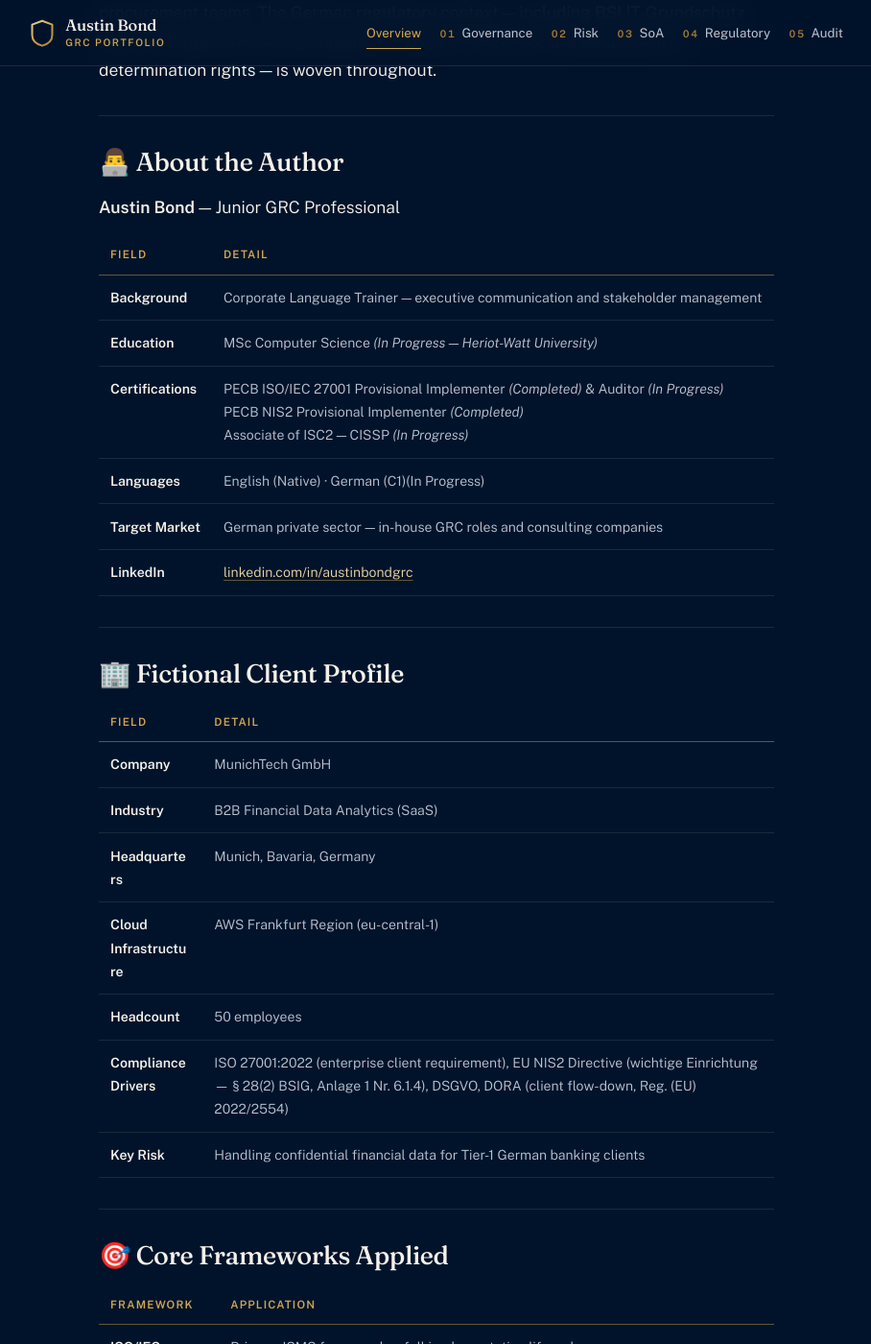
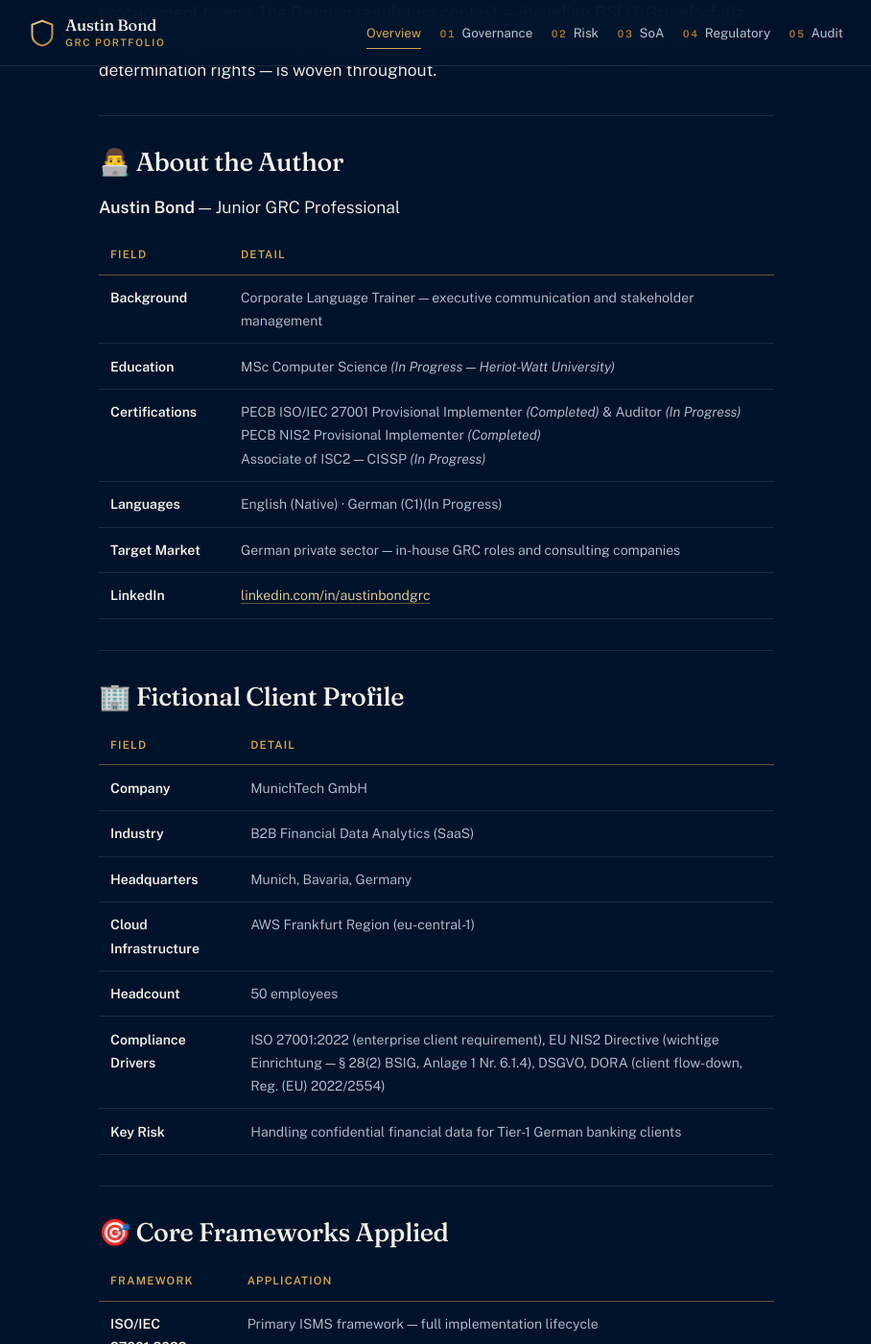
Before and after one commit to austinbondgrc/grc-portfolio, a Jekyll site: the page built from index.md, in a window 1280 px wide and 1400 px high, scrolled down 771 px. Shown: the whole window at 96% size, without its empty margins (185-1093 px from the left). Built offline with Jekyll 4.4.1, drawn with Linux system fonts in a browser that asks for light colours.

Commit message:
Give the table label column a floor so labels stop breaking mid-word
overflow-wrap:anywhere lets a table shrink into a phone, but it also feeds
the layout algorithm a break-anywhere minimum, so the Field/Document column
in every label-and-detail table collapsed to as little as 28px and split its
own labels ("Headcou|nt", "Infrastru|cture"). Floor the first column at
8.5rem, and at 7rem below 760px where the reading column needs the room.

Measured across all 26 tables at 1280/375/320px: zero tables overflow and
zero labels break mid-word, against 13/39/43 at the same widths before.

```diff
--- a/assets/css/site.css
+++ b/assets/css/site.css
@@ -500,8 +500,19 @@ html:not(.js) .nav__links{flex-wrap:wrap;row-gap:.25rem}
   border-bottom:1px solid var(--rule-hair);
   color:var(--text-soft);
   vertical-align:top;
+  /* `anywhere` is what lets a three-column table shrink into a phone instead of
+     scrolling the page sideways. On its own it also lets the label column
+     collapse to a few characters and split its own labels ("Compan|y",
+     "Headqua|rters"), because a break-anywhere minimum is all the layout
+     algorithm needs. The floor below is what stops that. */
   overflow-wrap:anywhere;
 }
+/* The label column in every table here — Field, Document, Framework,
+   Regulation — carries a plain word or two rather than a long token, so it can
+   be given a floor: wide enough for the longest label word at the table's
+   .88rem, narrow enough to leave a phone's reading column the majority of the
+   width. Cells that still cannot fit a word break it rather than overflow. */
+.prose tbody td:first-child{min-width:8.5rem}
 /* Guarded: on a touch screen `:hover` sticks after the tap and leaves one row
    washed out until the next tap. */
 @media (hover:hover){
@@ -669,6 +680,10 @@ html:not(.js) .nav__links{flex-wrap:wrap;row-gap:.25rem}
      short rows a few dozen pixels shy of the container's right edge. */
   .prose table{font-size:.84rem}
   .prose thead th,.prose tbody td{white-space:normal;overflow-wrap:anywhere}
+  /* Eight and a half rem of label is a bigger share of a phone than of the
+     desktop column, so on the narrowest screens it drops to seven to keep the
+     reading column wider than the label column. */
+  .prose tbody td:first-child{min-width:7rem}
   .pager{flex-direction:column}
   .pager__link{min-width:0}
   .pager__link--next{margin-left:0;text-align:left}
```
